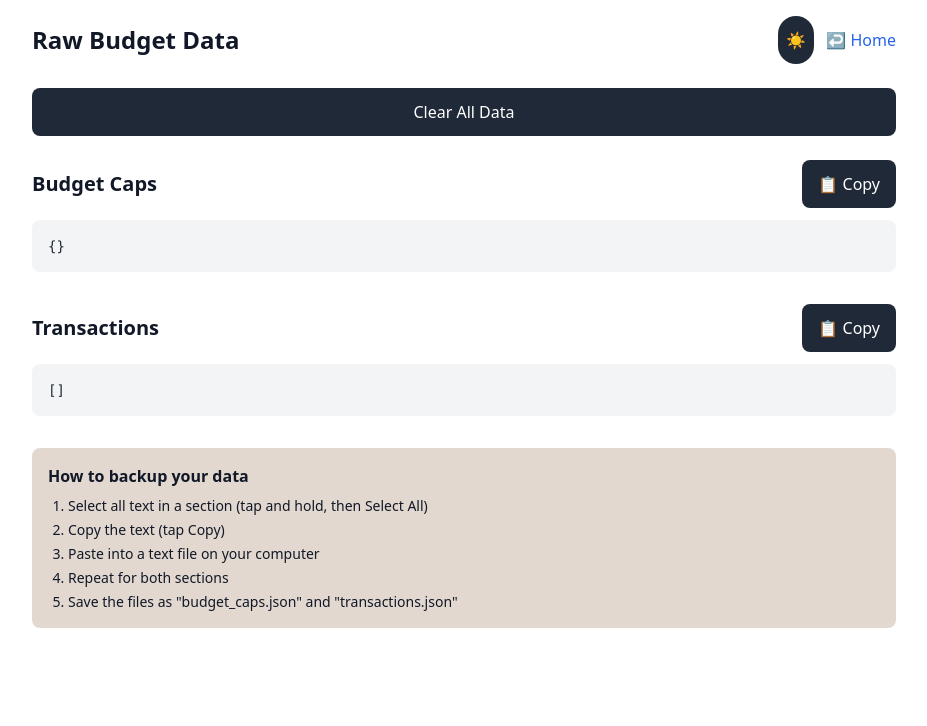
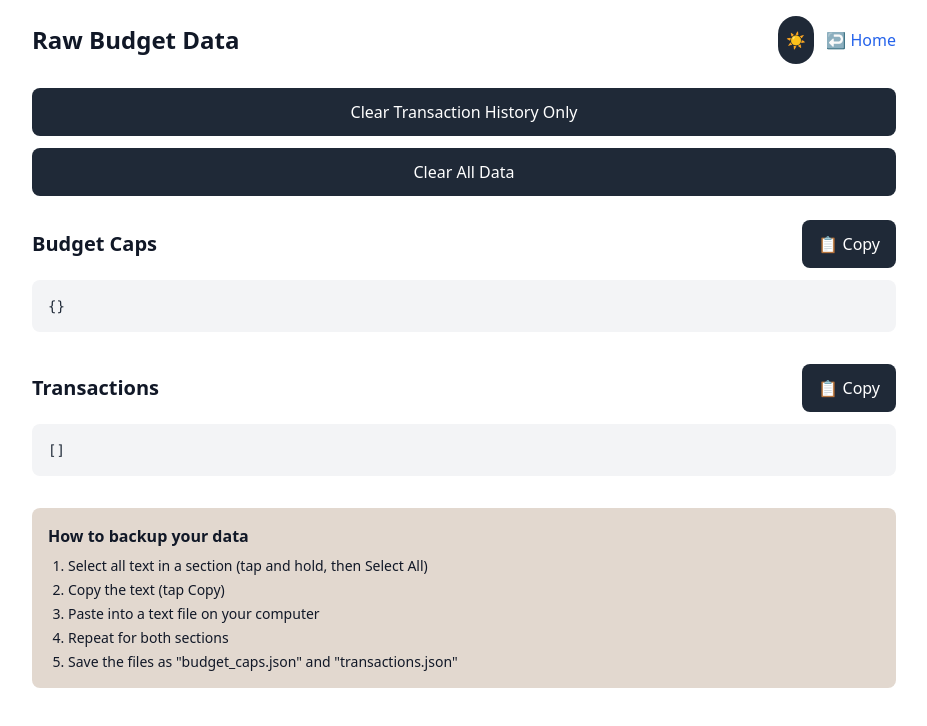
Before and after one commit to indrajithvinodnair/budTars, a React (Vite) app: page /#/raw-data in a window 1280 px wide. Shown: the top 726 px of the page, without its empty margins (176-1103 px from the left). Built offline with nearby package versions, Linux system fonts and the light colour scheme.

Commit message:
clear transactions or all data

```diff
--- a/src/hooks/useBudget.ts
+++ b/src/hooks/useBudget.ts
@@ -340,6 +340,21 @@ export function useBudget() {
     await saveExpenseTypes(newTypes);
   }, [expenseTypes, caps, saveExpenseTypes]);
 
+  const clearTransactions = useCallback(async () => {
+  try {
+    const db = await openDB();
+    const tx = db.transaction('transactions', 'readwrite');
+    const store = tx.objectStore('transactions');
+    await store.clear();
+    setTransactions([]);
+    return true;
+  } catch (err) {
+    console.error('Failed to clear transactions:', err);
+    setError('Failed to clear transactions. Please try again.');
+    return false;
+  }
+}, []);
+
   return {
     caps,
     remaining,
@@ -357,6 +372,7 @@ export function useBudget() {
     updateTransaction,
     clearAllData,
     updateExpenseType,
-    deleteExpenseType
+    deleteExpenseType,
+    clearTransactions
   };
 }
--- a/src/pages/raw-data.tsx
+++ b/src/pages/raw-data.tsx
@@ -5,12 +5,20 @@ import { DarkModeToggle } from '../components/DarkmodeToggle';
 import { Modal } from '../components/Modal';
 
 export function RawData() {
-  const { caps, transactions, loading, error, clearAllData } = useBudget();
+  const { caps, transactions, loading, error, clearAllData, clearTransactions } = useBudget();
   const [capsJson, setCapsJson] = useState('');
   const [txJson, setTxJson] = useState('');
   const [showClearModal, setShowClearModal] = useState(false);
+  const [showClearTxModal, setShowClearTxModal] = useState(false);
 
   const [toast, setToast] = useState({ message: '', visible: false });
+
+  const handleClearTransactions = async () => {
+    const success = await clearTransactions();
+    if (success) {
+      setShowClearTxModal(false);
+    }
+  };
 
   const copyToClipboard = async (text: string) => {
     try {
@@ -88,7 +96,14 @@ export function RawData() {
         )}
       </div>
 
-      <div className="mb-6">
+      <div className="mb-6 space-y-3">
+        <button
+          onClick={() => setShowClearTxModal(true)}
+          className="w-full py-3 bg-orange-600 text-white rounded-lg hover:bg-orange-700 transition"
+          disabled={transactions.length === 0}
+        >
+          Clear Transaction History Only
+        </button>
         <button
           onClick={() => setShowClearModal(true)}
           className="w-full py-3 bg-red-600 text-white rounded-lg hover:bg-red-700 transition"
@@ -178,6 +193,27 @@ export function RawData() {
           This action cannot be undone.
         </p>
       </Modal>
+
+      <Modal
+        isOpen={showClearTxModal}
+        onClose={() => setShowClearTxModal(false)}
+        title="Clear Transaction History?"
+        actionButton={{
+          label: 'Clear Transactions',
+          onClick: handleClearTransactions,
+          variant: 'danger'
+        }}
+      >
+        <p className="dark:text-white">
+          This will permanently delete all your transaction history.
+        </p>
+        <p className="mt-2 dark:text-white">
+          Your budget caps will be preserved.
+        </p>
+        <p className="mt-2 text-red-600 dark:text-red-400">
+          This action cannot be undone.
+        </p>
+      </Modal>
     </div>
   );
 }
```
